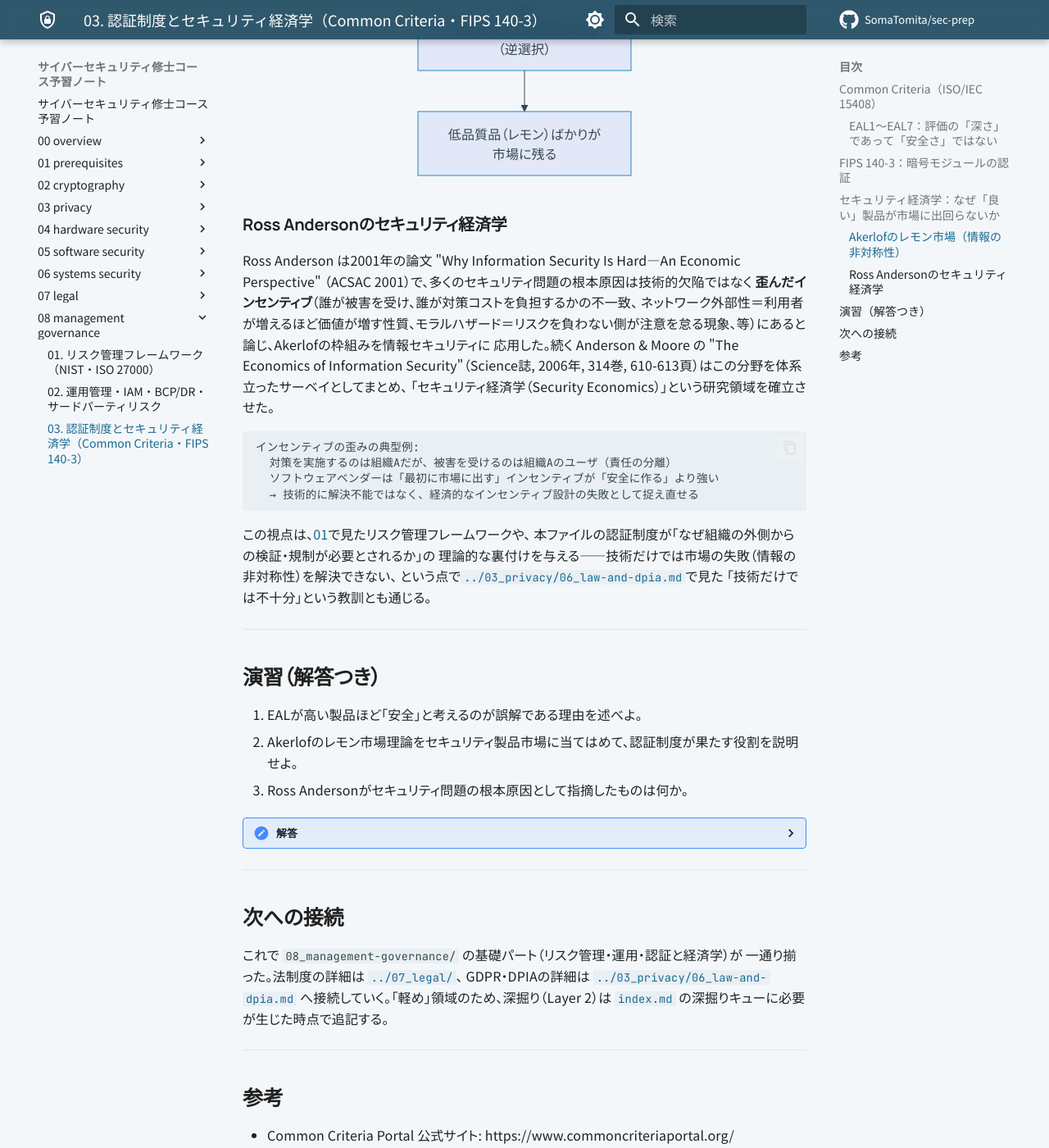
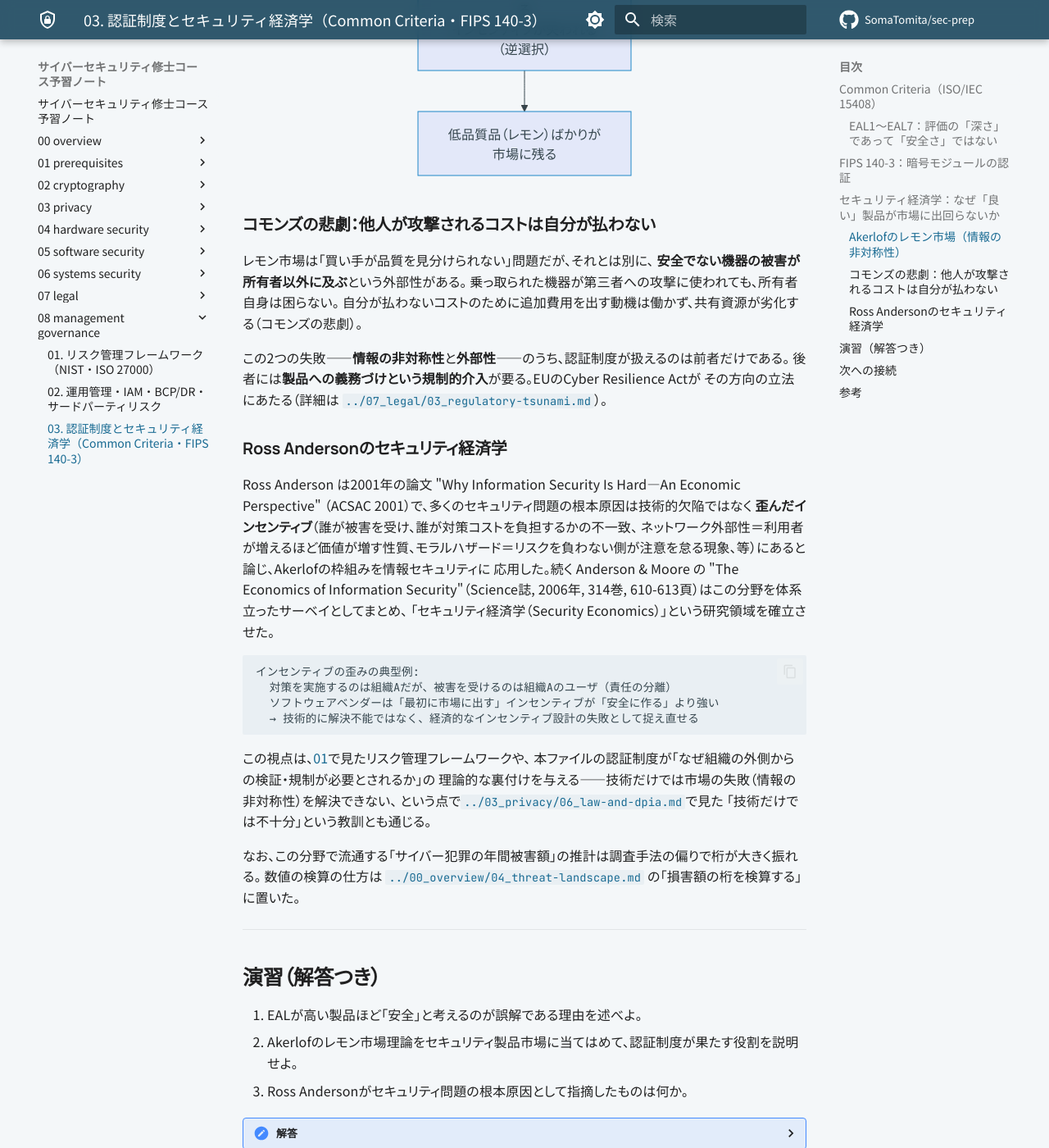
Before and after one commit to SomaTomita/sec-prep, an MkDocs documentation site: the page built from topics/08_management-governance/03_certification-economics.md, in a window 1280 px wide and 1400 px high, scrolled down 2725 px. Shown: the whole window at 82% size. Built offline with MkDocs 1.6.1 and Material for MkDocs 9.7.7, drawn with Linux system fonts in a browser that asks for light colours; plug-ins that fetch from the network failed and are left out; comment, search, counter and statistics services are not loaded; some of the changed text lies outside the part shown.

Commit message:
docs: add tragedy of the commons and loss-estimate literacy link
外部性（コモンズの悲劇）を情報の非対称性と並べ、認証制度が扱えるのは前者だけで
後者には規制的介入が要るという整理を追加。CRA へのリンクと、損害額推計の
検算方法（00_overview/04）へのリンク、Florencio & Herley の参考文献を追加。

````diff
--- a/topics/08_management-governance/03_certification-economics.md
+++ b/topics/08_management-governance/03_certification-economics.md
@@ -100,6 +100,17 @@ flowchart TD
     S["認証制度（CC・FIPS）＝シグナリング"] -.->|非対称性を緩和| A
 ```
 
+### コモンズの悲劇：他人が攻撃されるコストは自分が払わない
+
+レモン市場は「買い手が品質を見分けられない」問題だが、それとは別に、
+**安全でない機器の被害が所有者以外に及ぶ**という外部性がある。
+乗っ取られた機器が第三者への攻撃に使われても、所有者自身は困らない。
+自分が払わないコストのために追加費用を出す動機は働かず、共有資源が劣化する（コモンズの悲劇）。
+
+この2つの失敗——**情報の非対称性**と**外部性**——のうち、認証制度が扱えるのは前者だけである。
+後者には**製品への義務づけという規制的介入**が要る。EUのCyber Resilience Actが
+その方向の立法にあたる（詳細は [`../07_legal/03_regulatory-tsunami.md`](../07_legal/03_regulatory-tsunami.md)）。
+
 ### Ross Andersonのセキュリティ経済学
 
 Ross Anderson は2001年の論文 "Why Information Security Is Hard—An Economic Perspective"
@@ -122,6 +133,10 @@ Ross Anderson は2001年の論文 "Why Information Security Is Hard—An Economi
 理論的な裏付けを与える——技術だけでは市場の失敗（情報の非対称性）を解決できない、
 という点で[`../03_privacy/06_law-and-dpia.md`](../03_privacy/06_law-and-dpia.md)で見た
 「技術だけでは不十分」という教訓とも通じる。
+
+なお、この分野で流通する「サイバー犯罪の年間被害額」の推計は調査手法の偏りで桁が大きく振れる。
+数値の検算の仕方は [`../00_overview/04_threat-landscape.md`](../00_overview/04_threat-landscape.md)
+の「損害額の桁を検算する」に置いた。
 
 ---
 
@@ -167,3 +182,4 @@ GDPR・DPIAの詳細は [`../03_privacy/06_law-and-dpia.md`](../03_privacy/06_la
 - Akerlof, G. A. (1970). "The Market for 'Lemons': Quality Uncertainty and the Market Mechanism." Quarterly Journal of Economics, 84(3), 488-500.
 - Anderson, R. (2001). "Why Information Security Is Hard—An Economic Perspective." ACSAC 2001: https://www.acsac.org/2001/papers/110.pdf
 - Anderson, R. & Moore, T. (2006). "The Economics of Information Security." Science, 314(5799), 610-613. DOI: 10.1126/science.1130992
+- Florêncio, D. & Herley, C. (2011). *Sex, Lies and Cyber-crime Surveys*. Microsoft Research MSR-TR-2011-75 / WEIS 2011（被害額調査に極端な回答が与えるバイアス）: https://www.microsoft.com/en-us/research/publication/sex-lies-and-cyber-crime-surveys/
````
